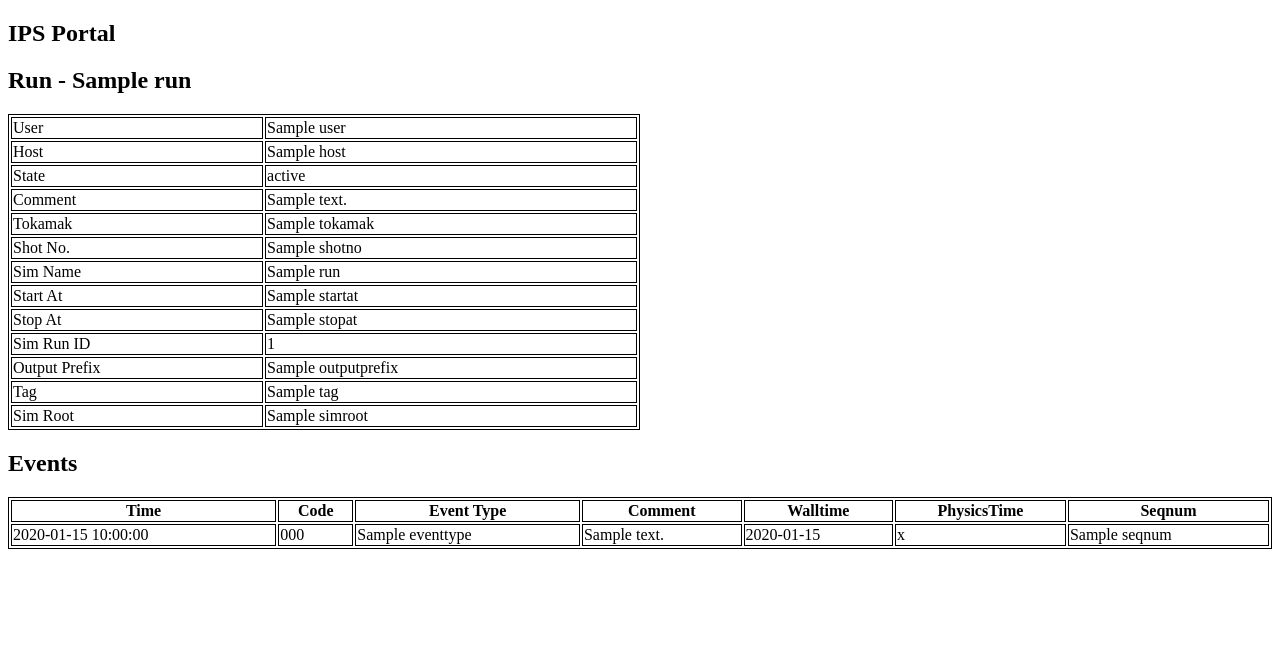
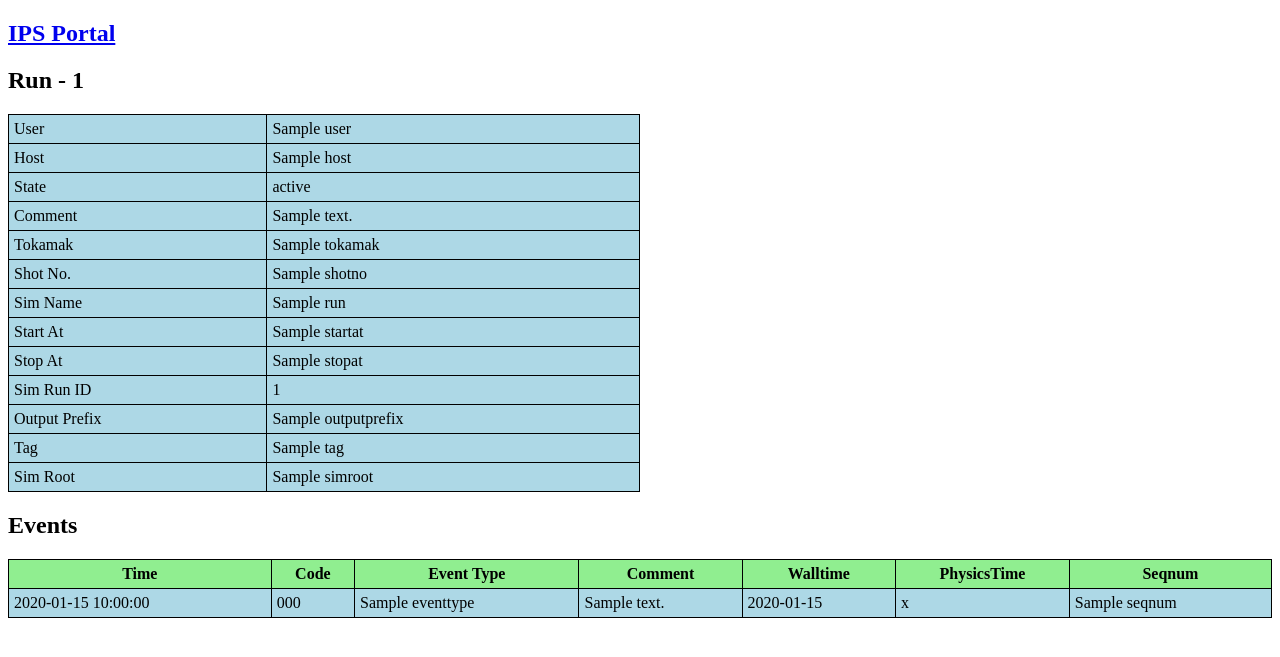
Before and after one commit to HPC-SimTools/IPS-portal, a Flask app: template ipsportal/templates/events.html in a window 1280 px wide. Shown: the top 657 px of the page. Run offline with Flask 2, Linux system fonts and the light colour scheme; the template is opened without the code that fills it: most values are stand-ins (such as "Sample title", 1, 10 or a date in 2020).

Commit message:
Style changes

```diff
--- a/ipsportal/static/style.css
+++ b/ipsportal/static/style.css
@@ -1,3 +1,14 @@
-table, th, td {
-  border: 1px solid black;
+table {
+    border: 1px solid black;
+    border-collapse: collapse;
 }
+th, td {
+    border: 1px solid black;
+    padding: 5px;
+}
+th {
+    background: lightgreen;
+}
+td {
+    background: lightblue;
+}
--- a/ipsportal/templates/base.html
+++ b/ipsportal/templates/base.html
@@ -2,7 +2,7 @@
 <title>{% block title %}{% endblock %} - IPS Portal</title>
 <link rel="stylesheet" href="{{ url_for('static', filename='style.css') }}">
 <nav>
-  <h1>IPS Portal</h1>
+  <h1><a href='.'>IPS Portal</a></h1>
 </nav>
 <section class="content">
   <header>
--- a/ipsportal/templates/events.html
+++ b/ipsportal/templates/events.html
@@ -1,7 +1,7 @@
 {% extends 'base.html' %}
 
 {% block header %}
-<h1>{% block title %}Run - {{ run.simname }}{% endblock %}</h1>
+<h1>{% block title %}Run - {{ run.id }}{% endblock %}</h1>
 {% endblock %}
 
 {% block content %}
```
